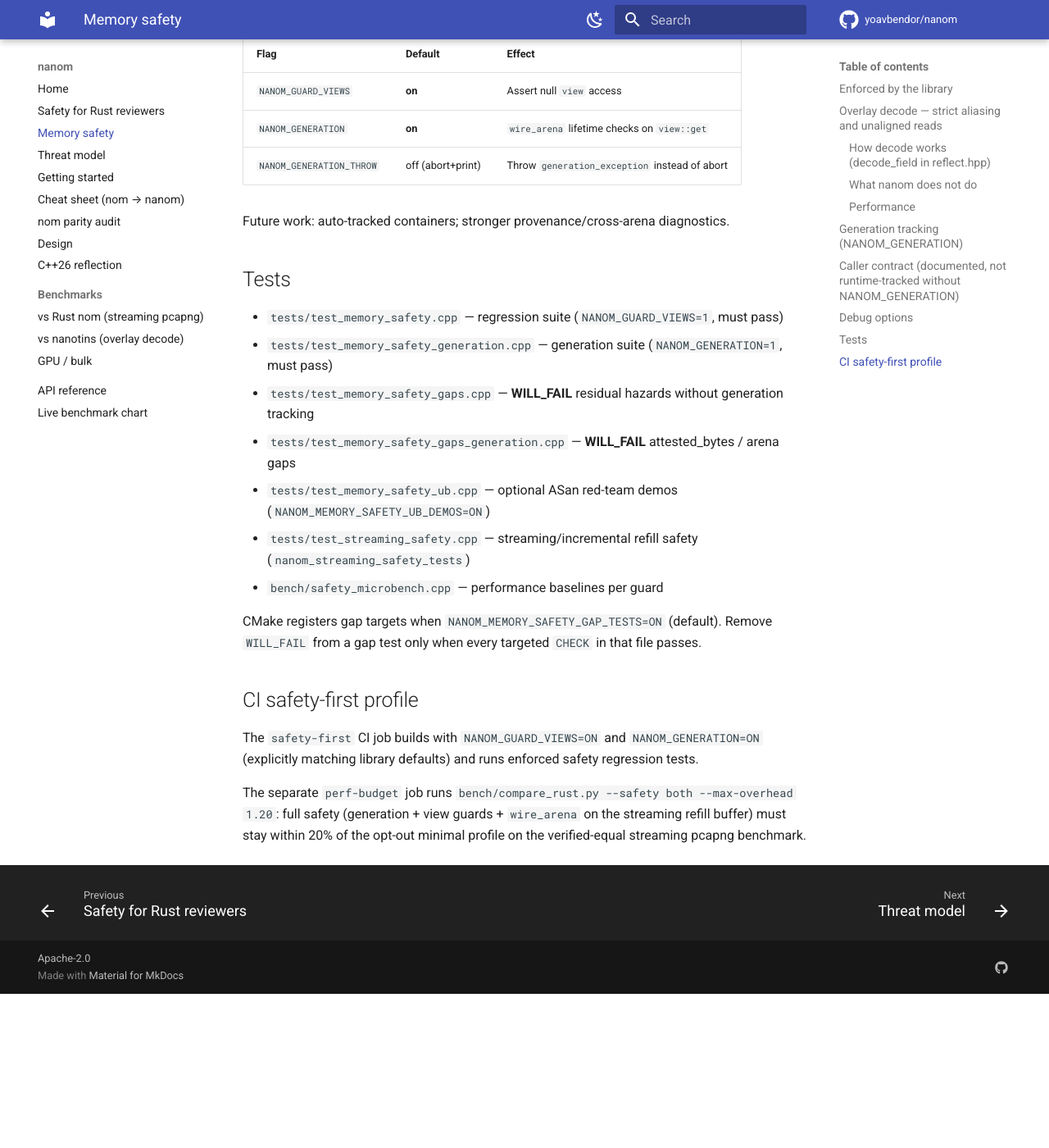
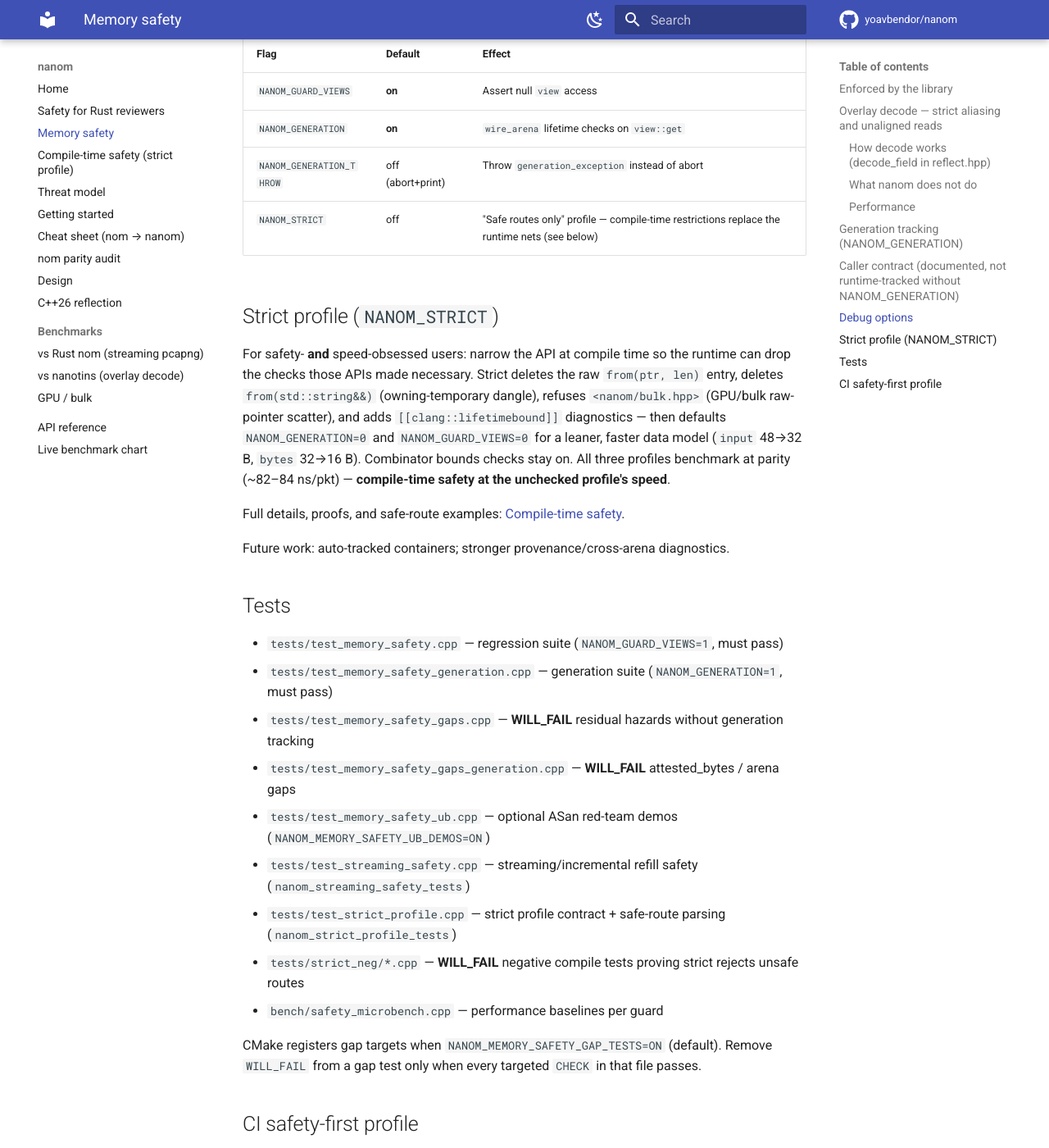
Before and after one commit to yoavbendor/nanom, an MkDocs documentation site: the page built from docs/MEMORY_SAFETY.md, in a window 1280 px wide and 1400 px high, scrolled down 3710 px. Shown: the whole window at 82% size. Built offline with MkDocs 1.6.1 and Material for MkDocs 9.7.7, drawn with Linux system fonts in a browser that asks for light colours; comment, search, counter and statistics services are not loaded; before the commit the page ends 4922 px from its top, so only the background shows below that; some of the changed text lies outside the part shown.

Commit message:
docs: advertise the strict profile with proofs (README, pages, nav)
New COMPILE_TIME_SAFETY.md: three-profile table, compile-time restriction
matrix, sizeof + benchmark proofs, safe-route examples, tests/CI. Cross-linked
from README hero, homepage, MEMORY_SAFETY, and mkdocs nav.

Co-authored-by: yoavbendor <yoavbendor@users.noreply.github.com>

```diff
--- a/docs/MEMORY_SAFETY.md
+++ b/docs/MEMORY_SAFETY.md
@@ -118,6 +118,20 @@ These `constexpr` flags mark the contract surface:
 | `NANOM_GUARD_VIEWS` | **on** | Assert null `view` access |
 | `NANOM_GENERATION` | **on** | `wire_arena` lifetime checks on `view::get` |
 | `NANOM_GENERATION_THROW` | off (abort+print) | Throw `generation_exception` instead of abort |
+| `NANOM_STRICT` | off | "Safe routes only" profile — compile-time restrictions replace the runtime nets (see below) |
+
+## Strict profile (`NANOM_STRICT`)
+
+For safety- **and** speed-obsessed users: narrow the API at compile time so the
+runtime can drop the checks those APIs made necessary. Strict deletes the raw
+`from(ptr, len)` entry, deletes `from(std::string&&)` (owning-temporary dangle),
+refuses `<nanom/bulk.hpp>` (GPU/bulk raw-pointer scatter), and adds
+`[[clang::lifetimebound]]` diagnostics — then defaults `NANOM_GENERATION=0` and
+`NANOM_GUARD_VIEWS=0` for a leaner, faster data model (`input` 48→32 B, `bytes`
+32→16 B). Combinator bounds checks stay on. All three profiles benchmark at
+parity (~82–84 ns/pkt) — **compile-time safety at the unchecked profile's speed**.
+
+Full details, proofs, and safe-route examples: [Compile-time safety](COMPILE_TIME_SAFETY.md).
 
 Future work: auto-tracked containers; stronger provenance/cross-arena diagnostics.
 
@@ -129,6 +143,8 @@ Future work: auto-tracked containers; stronger provenance/cross-arena diagnostic
 - `tests/test_memory_safety_gaps_generation.cpp` — **WILL_FAIL** attested_bytes / arena gaps
 - `tests/test_memory_safety_ub.cpp` — optional ASan red-team demos (`NANOM_MEMORY_SAFETY_UB_DEMOS=ON`)
 - `tests/test_streaming_safety.cpp` — streaming/incremental refill safety (`nanom_streaming_safety_tests`)
+- `tests/test_strict_profile.cpp` — strict profile contract + safe-route parsing (`nanom_strict_profile_tests`)
+- `tests/strict_neg/*.cpp` — **WILL_FAIL** negative compile tests proving strict rejects unsafe routes
 - `bench/safety_microbench.cpp` — performance baselines per guard
 
 CMake registers gap targets when `NANOM_MEMORY_SAFETY_GAP_TESTS=ON` (default). Remove
@@ -142,3 +158,7 @@ The `safety-first` CI job builds with `NANOM_GUARD_VIEWS=ON` and `NANOM_GENERATI
 The separate `perf-budget` job runs `bench/compare_rust.py --safety both --max-overhead 1.20`:
 full safety (generation + view guards + `wire_arena` on the streaming refill buffer) must stay
 within 20% of the opt-out minimal profile on the verified-equal streaming pcapng benchmark.
+
+The `strict-profile` job builds the strict profile, runs its runtime suite and the
+negative compile tests (`nanom_strict_rejects_*`), compiles it clang-clean to
+exercise `lifetimebound`, and benchmarks strict vs minimal vs full.
--- a/mkdocs.yml
+++ b/mkdocs.yml
@@ -66,6 +66,7 @@ nav:
   - Home: index.md
   - Safety for Rust reviewers: RUST_SAFETY_REVIEW.md
   - Memory safety: MEMORY_SAFETY.md
+  - Compile-time safety (strict profile): COMPILE_TIME_SAFETY.md
   - Threat model: THREAT_MODEL.md
   - Getting started: getting-started.md
   - Cheat sheet (nom → nanom): CHEATSHEET.md
```
Also changed, not shown: README.md (+22 -0 lines), docs/COMPILE_TIME_SAFETY.md (added, +125 -0 lines), docs/index.md (+8 -0 lines).
